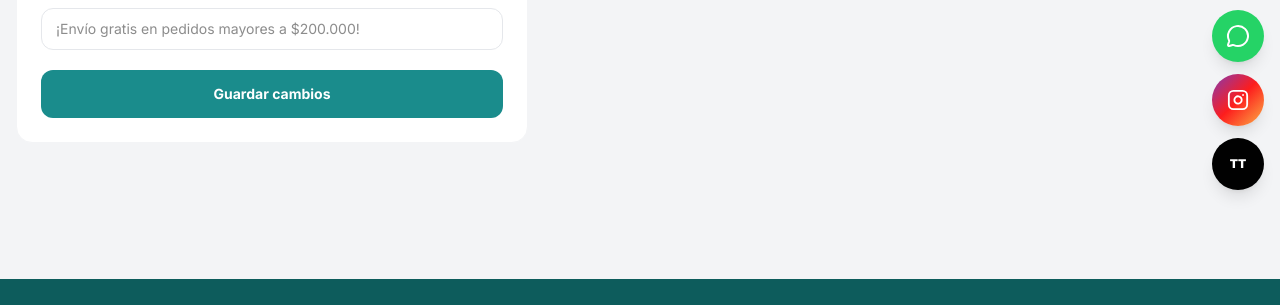
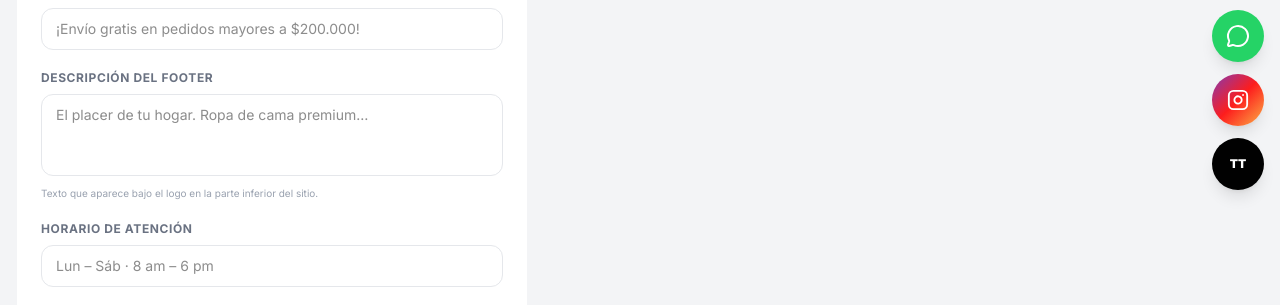
Before and after one commit to cadrojasl/lorotext-app, a Next.js app: page /admin/configuracion in a window 1280 px wide. Shown: the part 586-891 px from the top of the page. Built offline with nearby package versions, Linux system fonts and the light colour scheme; no server answers; the database is empty.

Commit message:
feat: descripción footer y horario de atención editables desde admin
Co-Authored-By: Claude Sonnet 4.6 <noreply@anthropic.com>

```diff
--- a/src/app/admin/configuracion/page.tsx
+++ b/src/app/admin/configuracion/page.tsx
@@ -17,7 +17,7 @@ function IgIcon({ size = 13 }: { size?: number }) {
 
 export default function AdminConfiguracionPage() {
   const router = useRouter();
-  const [config, setConfig] = useState({ whatsapp_number: "", instagram_url: "", tiktok_url: "", promo_banner: "" });
+  const [config, setConfig] = useState({ whatsapp_number: "", instagram_url: "", tiktok_url: "", promo_banner: "", footer_description: "", business_hours: "" });
   const [loading, setLoading] = useState(true);
   const [saving, setSaving] = useState(false);
   const [saved, setSaved] = useState(false);
@@ -32,6 +32,8 @@ export default function AdminConfiguracionPage() {
           instagram_url: map.instagram_url ?? "",
           tiktok_url: map.tiktok_url ?? "",
           promo_banner: map.promo_banner ?? "",
+          footer_description: map.footer_description ?? "",
+          business_hours: map.business_hours ?? "",
         });
       }
       setLoading(false);
@@ -90,6 +92,19 @@ export default function AdminConfiguracionPage() {
                 <input value={config.promo_banner} onChange={(e) => setConfig({ ...config, promo_banner: e.target.value })}
                   className="w-full border border-gray-200 rounded-xl px-3.5 py-2.5 text-sm focus:outline-none focus:border-blue-400" placeholder="¡Envío gratis en pedidos mayores a $200.000!" />
               </div>
+              <div>
+                <label className="text-xs font-bold uppercase tracking-wider text-gray-500 block mb-2">Descripción del footer</label>
+                <textarea value={config.footer_description} onChange={(e) => setConfig({ ...config, footer_description: e.target.value })}
+                  rows={3} className="w-full border border-gray-200 rounded-xl px-3.5 py-2.5 text-sm focus:outline-none focus:border-blue-400 resize-none"
+                  placeholder="El placer de tu hogar. Ropa de cama premium…" />
+                <p className="text-[10px] text-gray-400 mt-1">Texto que aparece bajo el logo en la parte inferior del sitio.</p>
+              </div>
+              <div>
+                <label className="text-xs font-bold uppercase tracking-wider text-gray-500 block mb-2">Horario de atención</label>
+                <input value={config.business_hours} onChange={(e) => setConfig({ ...config, business_hours: e.target.value })}
+                  className="w-full border border-gray-200 rounded-xl px-3.5 py-2.5 text-sm focus:outline-none focus:border-blue-400"
+                  placeholder="Lun – Sáb · 8 am – 6 pm" />
+              </div>
               <button onClick={save} disabled={saving}
                 className="w-full py-3.5 rounded-xl text-white font-bold text-sm transition-all flex items-center justify-center gap-2 disabled:opacity-60"
                 style={{ backgroundColor: saved ? BRAND.GREEN : BRAND.BLUE }}
--- a/src/components/Footer.tsx
+++ b/src/components/Footer.tsx
@@ -15,7 +15,7 @@ function IgIcon({ size = 16 }: { size?: number }) {
 const CATS = ["Sábanas", "Cobijas", "Almohadas", "Ropa de Cama"];
 
 export default function Footer({ config }: { config: SiteConfigValues }) {
-  const { whatsapp_number, instagram_url, tiktok_url } = config;
+  const { whatsapp_number, instagram_url, tiktok_url, footer_description, business_hours } = config;
 
   return (
     <footer className="text-white pt-12 pb-6" style={{ backgroundColor: "#0D5C5C" }}>
@@ -30,7 +30,7 @@ export default function Footer({ config }: { config: SiteConfigValues }) {
               <span className="font-bold text-sm" style={{ fontFamily: "'Playfair Display', serif" }}>LOROTEXT SYM</span>
             </div>
             <p className="text-sm mb-5 leading-relaxed" style={{ color: "rgba(255,255,255,0.7)" }}>
-              El placer de tu hogar. Ropa de cama premium para noches de descanso incomparables.
+              {footer_description}
             </p>
             <div className="flex gap-2.5">
               <a href={instagram_url} target="_blank" rel="noopener noreferrer" className="w-9 h-9 rounded-full bg-white/10 hover:bg-white/25 flex items-center justify-center transition-colors">
@@ -69,7 +69,7 @@ export default function Footer({ config }: { config: SiteConfigValues }) {
                 <IgIcon size={13} />
                 <a href={instagram_url} target="_blank" rel="noopener noreferrer" className="hover:text-white transition-colors">Instagram</a>
               </li>
-              <li className="text-xs mt-1" style={{ color: "rgba(255,255,255,0.5)" }}>Lun – Sáb · 8 am – 6 pm</li>
+              <li className="text-xs mt-1" style={{ color: "rgba(255,255,255,0.5)" }}>{business_hours}</li>
             </ul>
           </div>
 
--- a/src/lib/site-config.ts
+++ b/src/lib/site-config.ts
@@ -5,6 +5,8 @@ export interface SiteConfigValues {
   instagram_url: string;
   tiktok_url: string;
   promo_banner: string;
+  footer_description: string;
+  business_hours: string;
 }
 
 const DEFAULTS: SiteConfigValues = {
@@ -12,6 +14,8 @@ const DEFAULTS: SiteConfigValues = {
   instagram_url: "",
   tiktok_url: "",
   promo_banner: "",
+  footer_description: "El placer de tu hogar. Ropa de cama premium para noches de descanso incomparables.",
+  business_hours: "Lun – Sáb · 8 am – 6 pm",
 };
 
 export async function getSiteConfig(): Promise<SiteConfigValues> {
@@ -26,6 +30,8 @@ export async function getSiteConfig(): Promise<SiteConfigValues> {
       instagram_url: map.instagram_url || DEFAULTS.instagram_url,
       tiktok_url: map.tiktok_url || DEFAULTS.tiktok_url,
       promo_banner: map.promo_banner ?? "",
+      footer_description: map.footer_description || DEFAULTS.footer_description,
+      business_hours: map.business_hours || DEFAULTS.business_hours,
     };
   } catch {
     return DEFAULTS;
```
